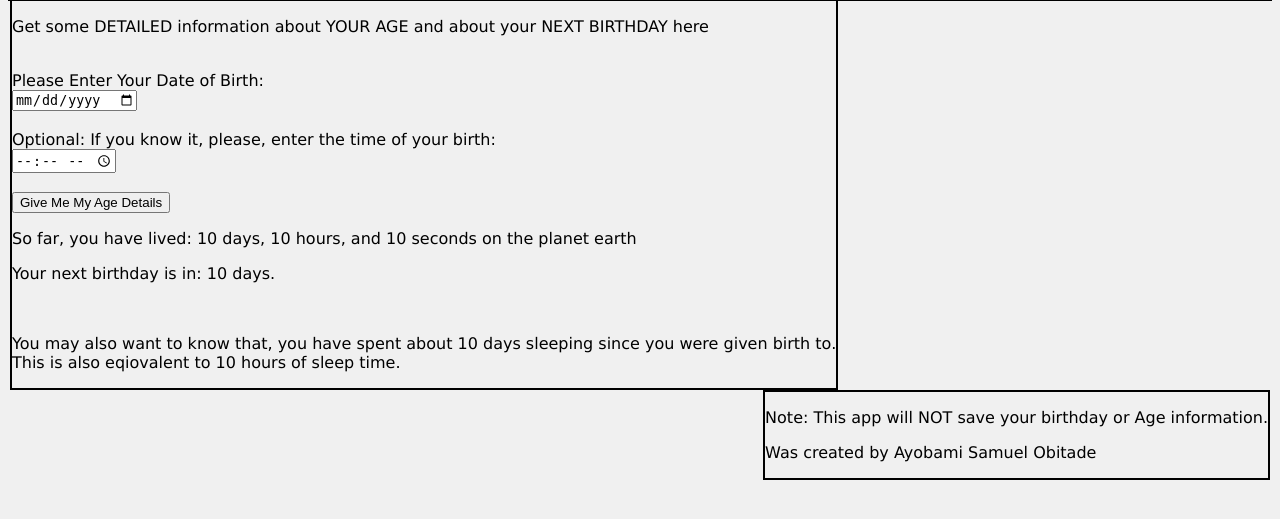
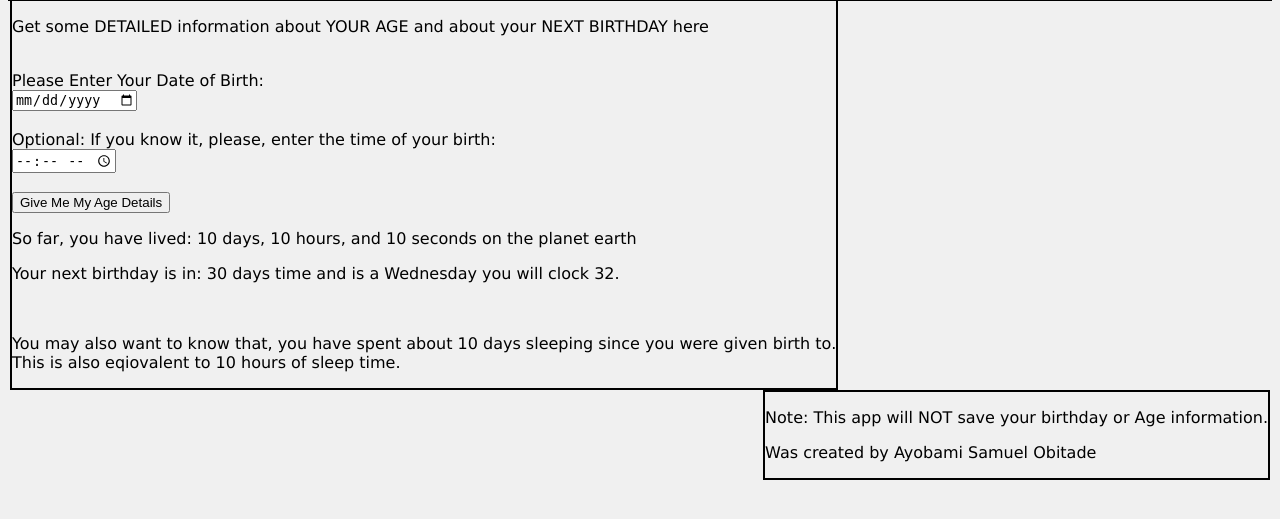
Before and after one commit to ayosamobitade/age_calculator, a Django app: template agelator/templates/static/age.html in a window 1280 px wide. Shown: the part 84-603 px from the top of the page. Run offline with Django 4.2, Linux system fonts and the light colour scheme; the template is opened without the code that fills it: most values are stand-ins (such as "Sample title", 1, 10 or a date in 2020).

Commit message:
changes to html file

```diff
--- a/agelator/templates/static/age.html
+++ b/agelator/templates/static/age.html
@@ -26,7 +26,7 @@
 
     {% if birth_day %}
     <p>So far, you have lived: {{ day_spent }} days, {{ hour_spent }} hours, and {{ second_spent }} seconds on the planet earth</p>
-        <p>Your next birthday is in: {{ birth_day }} days.</p>
+        <p>Your next birthday is in: {{ 30 }} days time and is a Wednesday you will clock 32.</p>
     <br />
     <p>You may also want to know that, you have spent about {{ sleep_day }} days sleeping since you were given birth to.<br />
         This is also eqiovalent to {{ sleep_hour }} hours of sleep time.
```
